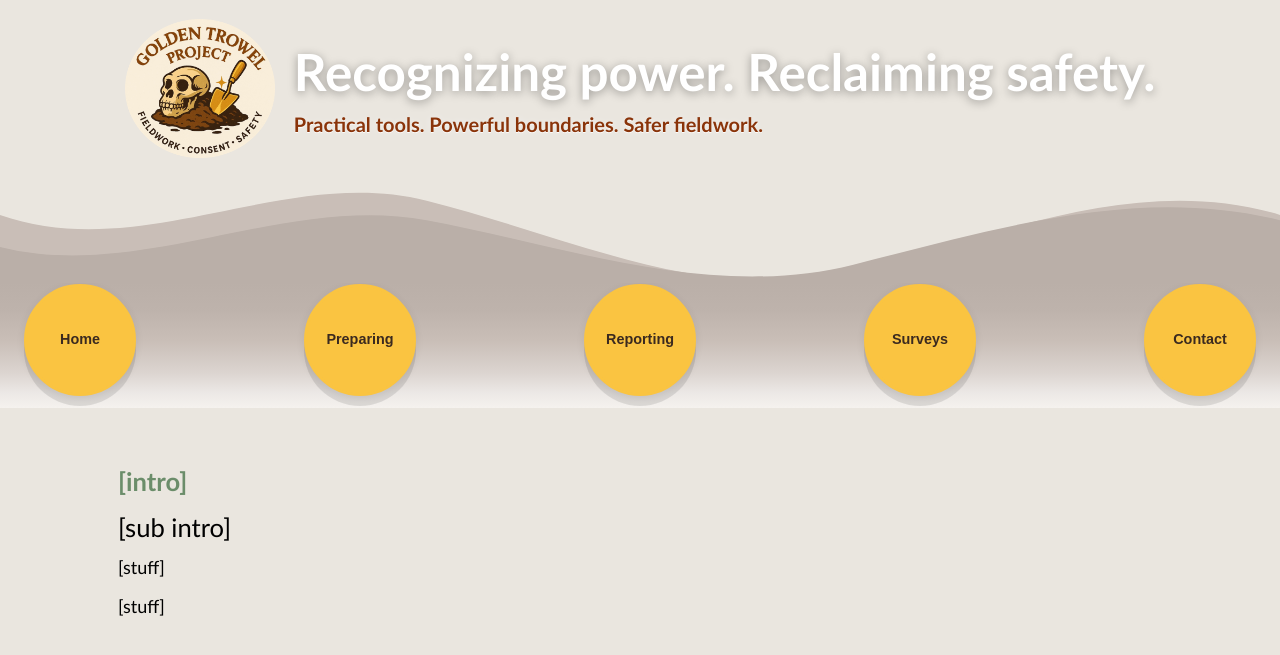
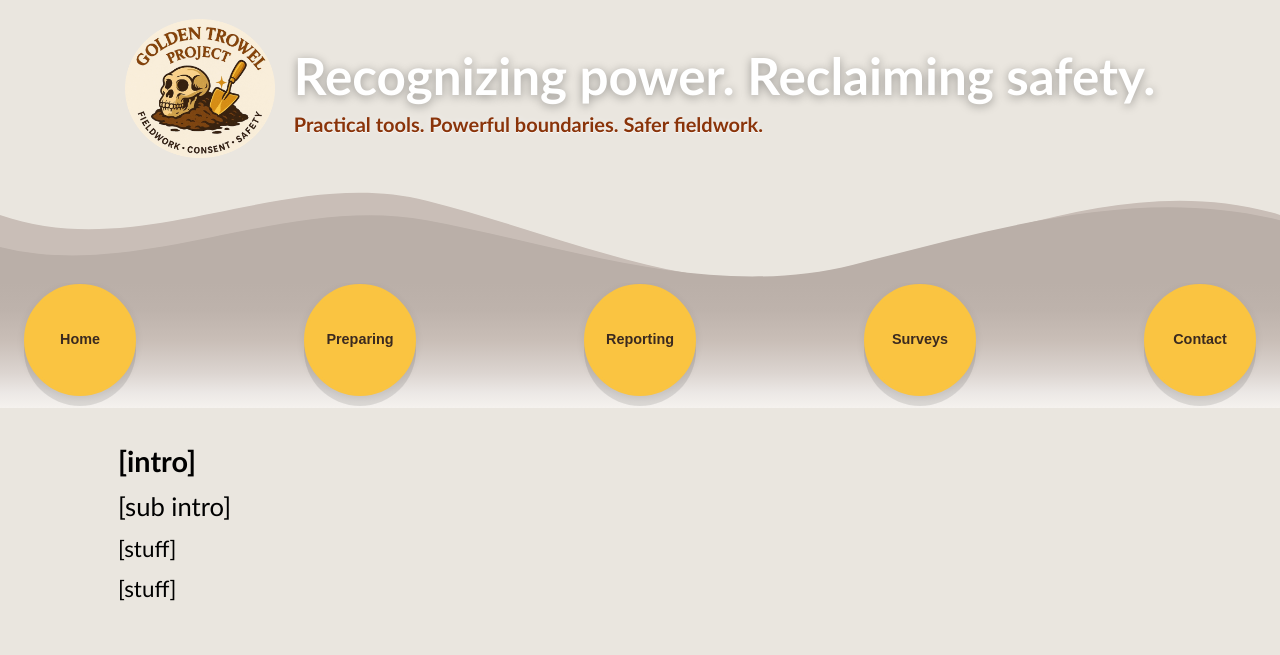
Before and after one commit to AnthroSafetyWarrior/GoldenTrowelProject, a Jekyll site: the page built from _pages/contact.html, in a window 1280 px wide. Shown: the top 655 px of the page. Built offline with Jekyll 4.4.1, drawn with Linux system fonts in a browser that asks for light colours.

Commit message:
updating name

```diff
--- a/_layouts/default.html
+++ b/_layouts/default.html
@@ -34,12 +34,10 @@
     *,*::before,*::after{ box-sizing: border-box; }
     html,body{ height:100%; }
 /* ---------- Base ---------- */ *,
-*::before, *::after { box-sizing: border-box; } body { font-family: Calibri, sans-serif; background:#eae6df; margin:0; } img, svg, video { max-width:100%; height:auto; display:block; } h1{ font-size:clamp(1.8rem,5.5vw,2.4rem); margin:.2em 0; } h2{ font-size:clamp(1.4rem,4.5vw,2rem); margin:.3em 0 .4em; } h3{ font-size:clamp(1.2rem,4vw,1.6rem); margin:.25em 0 .4em; } p { font-size:clamp(1rem,2.8vw,1.2rem); margin:.6em 0; } main{ width:min(100%,1100px); margin-inline:auto; padding:clamp(16px,4vw,28px); }
+*::before, *::after { box-sizing: border-box; } body { font-family: Calibri, sans-serif; background:#eae6df; margin:0; } img, svg, video { max-width:100%; height:auto; display:block; } h1{ font-size:clamp(1.8rem,5.5vw,2.4rem); margin:.2em 0; } h2{ font-size:clamp(1.6rem,4.5vw,1.8rem); margin:.3em 0 .4em; } h3{ font-size:clamp(1.4rem,4vw,1.6rem); margin:.25em 0 .4em; } p { font-size:clamp(1.2rem,2.8vw,1.4rem); margin:.6em 0; } main{ width:min(100%,1100px); margin-inline:auto; padding:clamp(16px,4vw,28px); }
     img,svg,video{ max-width:100%; height:auto; display:block; }
     a{ color:var(--soil); text-decoration-thickness:.08em; text-underline-offset:.18em; }
     a:hover{ color:var(--logo-orange); }
-    h2{ color:var(--accent); font-size:clamp(1.2rem,3.4vw,1.6rem); margin:1.2em 0 .6em; }
-    p{ font-size:clamp(1rem,2.4vw,1.125rem); line-height:1.6; margin:.6em 0; }
 
     /* ============== Header + Hero ============== */
     header.hero{
```
Also changed, not shown: index.md (+1 -1 lines).
